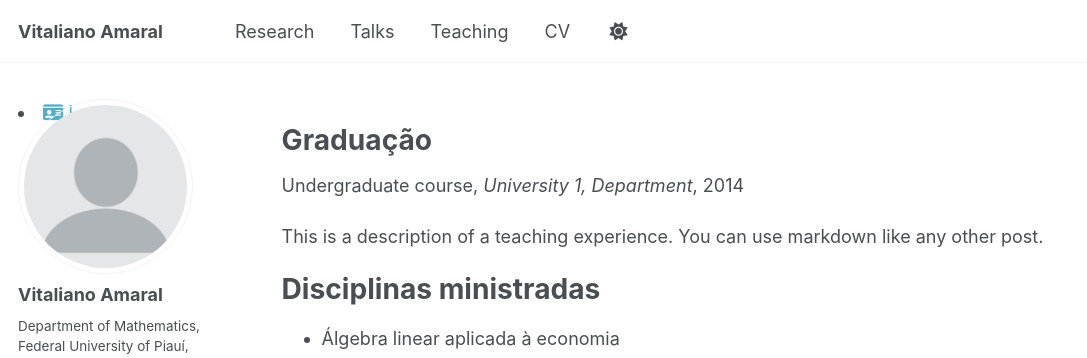
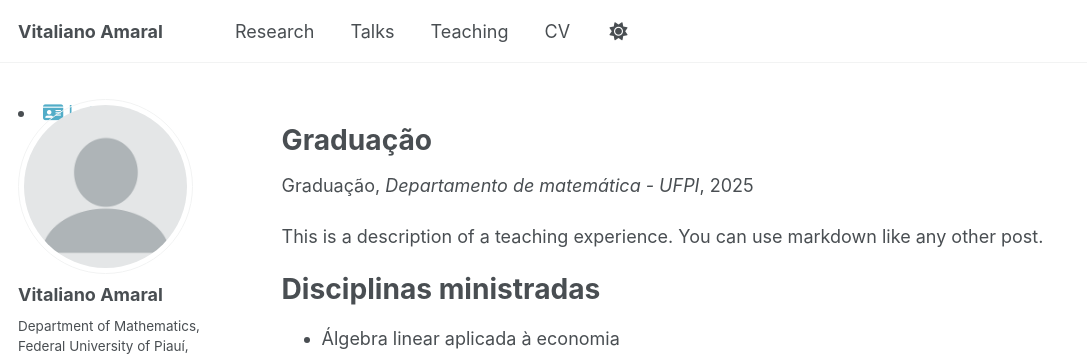
Before and after one commit to vitalianoamaral/vitalianoamaral.github.io, a Jekyll site: the page built from _teaching/2015-spring-teaching-2.md, in a window 1280 px wide and 900 px high. Shown: the top 358 px of the window, without its empty margins (0-1087 px from the left). Built offline with Jekyll 4.4.1, drawn with Linux system fonts in a browser that asks for light colours; some web fonts are replaced.

Commit message:
Update 2015-spring-teaching-2.md

```diff
--- a/_teaching/2015-spring-teaching-2.md
+++ b/_teaching/2015-spring-teaching-2.md
@@ -1,11 +1,11 @@
 ---
 title: "Graduação"
 collection: teaching
-type: "Undergraduate course"
+type: "Graduação"
 permalink: /teaching/2014-spring-teaching-2
-venue: "University 1, Department"
-date: 2014-01-01
-location: "City, Country"
+venue: "Departamento de matemática - UFPI"
+date: u-01-01
+location: "Teresina, Brazil"
 ---
 
 This is a description of a teaching experience. You can use markdown like any other post.
```
